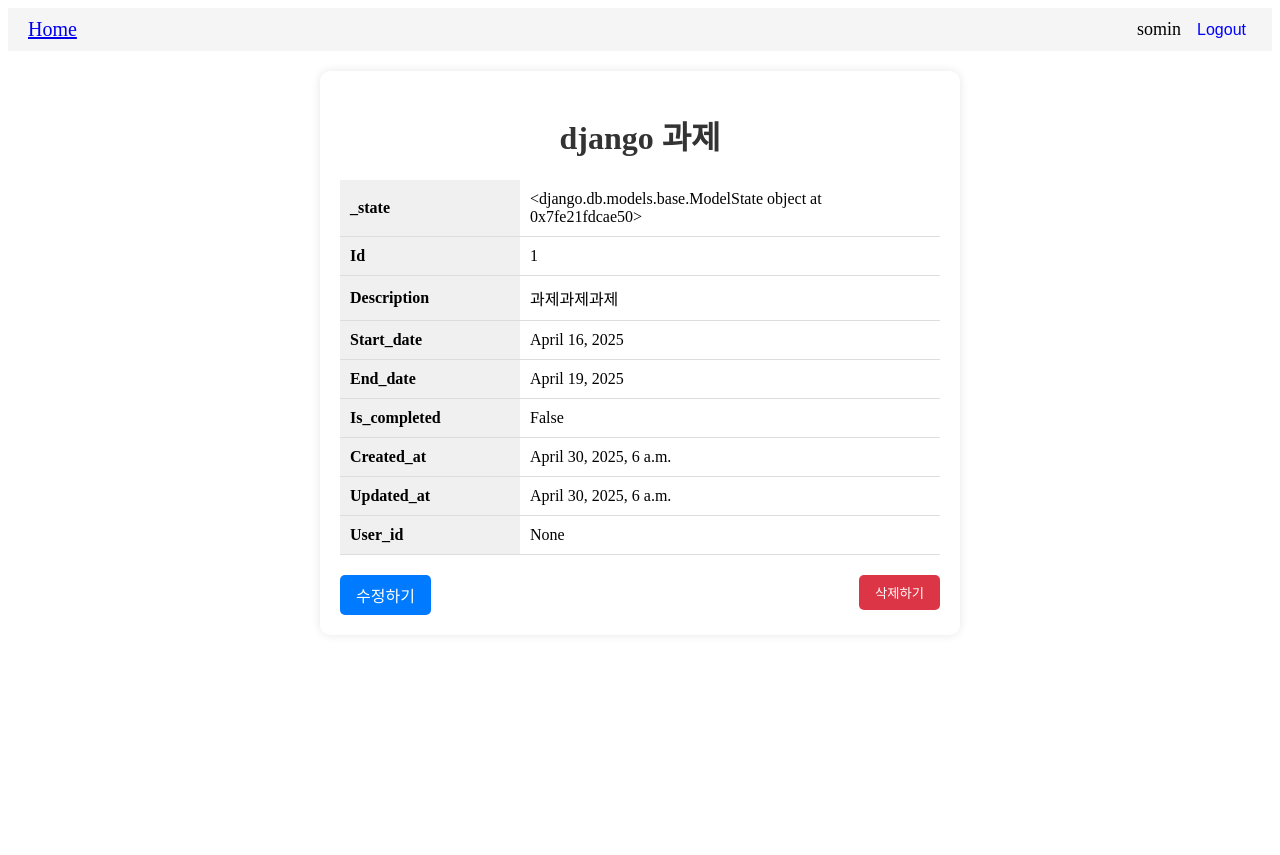
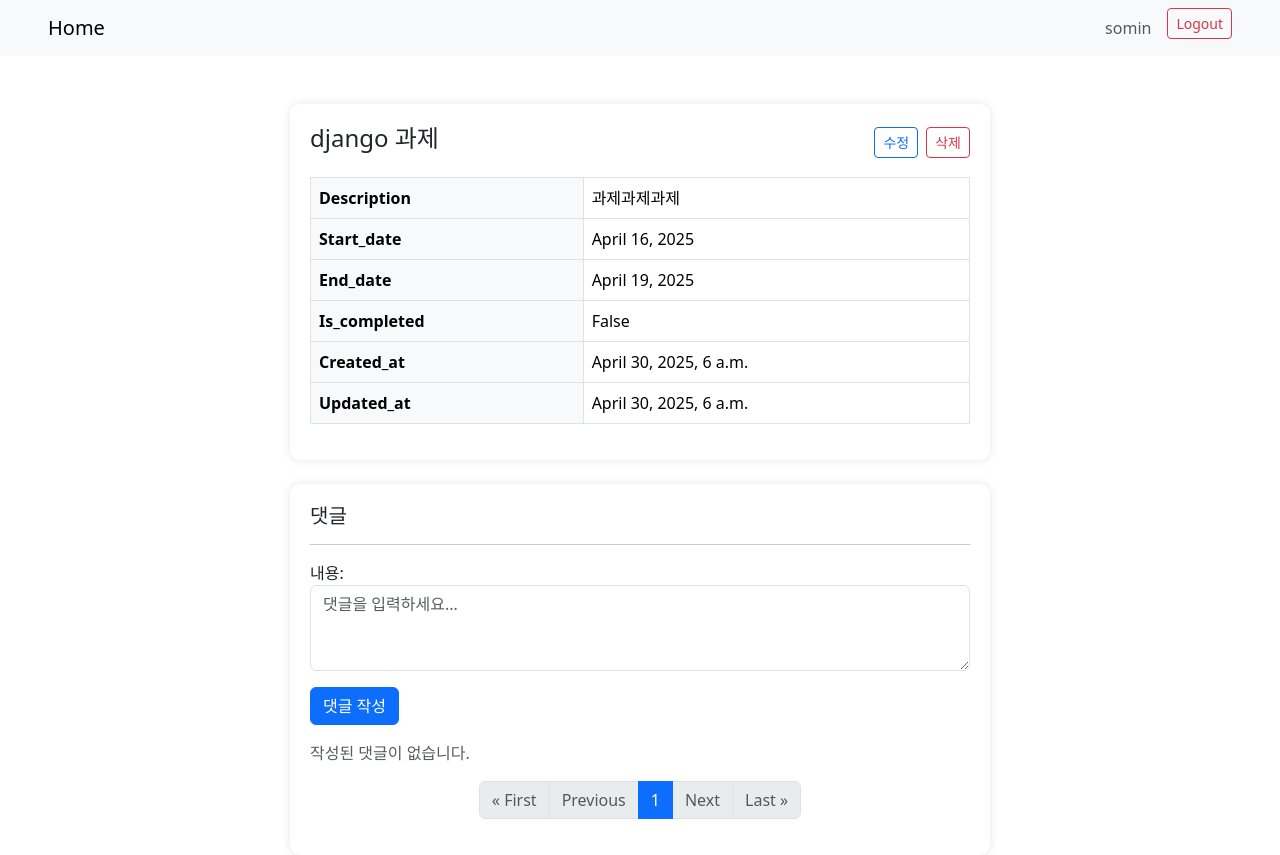
Before and after one commit to somineda/Django, a Django app: page /cbv/1/ in a window 1280 px wide. Before the commit the page ends 615 px from the top, so only its background shows below. Run offline with Django 5.2, Linux system fonts and the light colour scheme; a user stored in the database is signed in; data comes from the database, SQL or seed files in the repository; both versions use the stored data as it was after the commit.

Commit message:
✨feat: chapter_06 Comment 모델 추가 과제 업로드

```diff
--- a/config/settings.py
+++ b/config/settings.py
@@ -124,7 +124,7 @@ STATIC_URL = 'static/'
 
 DEFAULT_AUTO_FIELD = 'django.db.models.BigAutoField'
 # 로그인 성공 후 이동할 페이지
-LOGIN_REDIRECT_URL = '/cbv/todo/'
+LOGIN_REDIRECT_URL = '/cbv/'
 
 # 로그아웃 후 이동할 페이지
 LOGOUT_REDIRECT_URL = '/accounts/login/'
--- a/templates/registration/login.html
+++ b/templates/registration/login.html
@@ -92,7 +92,7 @@
     <div class="login-container">
         <div class="login-box">
             <h2>Login</h2>
-            <form method="POST">
+            <form method="POST" action="">
                 {% csrf_token %}
                 {{ form.as_p }}
                 <button type="submit" class="login-button">Login</button>
--- a/templates/todo/base.html
+++ b/templates/todo/base.html
@@ -1,35 +1,30 @@
+{% load static %}
 <!DOCTYPE html>
 <html lang="en">
 <head>
     <meta charset="UTF-8">
     <title>Todo List</title>
+    <link href="https://cdn.jsdelivr.net/npm/bootstrap@5.3.3/dist/css/bootstrap.min.css" rel="stylesheet">
 </head>
 <body>
-    <nav style="display: flex; justify-content: space-between; padding: 10px 20px; background-color: #f5f5f5; align-items: center;">
-        <div>
-            <a style="font-size: 20px" href="{% url 'cbv_todo_list' %}">Home</a>
-
+    <nav class="navbar navbar-expand-lg navbar-light bg-light justify-content-between px-5">
+        <a class="navbar-brand" href="{% url 'cbv_todo_list' %}">Home</a>
+        <div class="d-flex">
+            {% if request.user.is_authenticated %}
+                <span class="navbar-text me-3">{{ request.user.username }}</span>
+                <form method="POST" action="{% url 'logout' %}">
+                    {% csrf_token %}
+                    <button class="btn btn-outline-danger btn-sm">Logout</button>
+                </form>
+            {% else %}
+                <a class="btn btn-outline-primary me-2" href="{% url 'signup' %}">Sign Up</a>
+                <a class="btn btn-outline-success" href="{% url 'login' %}">Login</a>
+            {% endif %}
         </div>
-
-        {% if request.user.is_authenticated %}
-            <div style="font-size: 18px; display: flex; align-items: center; gap: 10px;">
-                <span>{{ request.user.username }}</span>
-                <form action="{% url 'logout' %}" method="POST" style="margin: 0;">
-                    {% csrf_token %}
-                    <button style="border: 0; font-size: 16px; background: none; cursor: pointer; color: blue;">Logout</button>
-                </form>
-            </div>
-        {% else %}
-            <div style="font-size: 18px;">
-                <a href="{% url 'signup' %}" style="margin-right: 15px; text-decoration: none;">SignUp</a>
-                <a href="{% url 'login' %}" style="text-decoration: none;">Login</a>
-            </div>
-        {% endif %}
     </nav>
 
-    <div style="padding: 20px;">
-        {% block content %}
-        {% endblock %}
+    <div class="container mt-4">
+        {% block content %}{% endblock %}
     </div>
 </body>
 </html>
--- /dev/null
+++ b/templates/todo/pagination.html
@@ -0,0 +1,40 @@
+<!-- pagination.html -->
+<nav>
+    <ul class="pagination justify-content-center">
+        {% if page_obj.has_previous %}
+            <li class="page-item">
+                <a class="page-link" href="?page=1{% if fragment %}#{{ fragment }}{% endif %}">&laquo; First</a>
+            </li>
+            <li class="page-item">
+                <a class="page-link" href="?page={{ page_obj.previous_page_number }}{% if fragment %}#{{ fragment }}{% endif %}">Previous</a>
+            </li>
+        {% else %}
+            <li class="page-item disabled"><span class="page-link">&laquo; First</span></li>
+            <li class="page-item disabled"><span class="page-link">Previous</span></li>
+        {% endif %}
+
+        {% for num in page_obj.paginator.page_range %}
+            {% if num > page_obj.number|add:'-3' and num < page_obj.number|add:'3' %}
+                {% if num == page_obj.number %}
+                    <li class="page-item active"><span class="page-link">{{ num }}</span></li>
+                {% else %}
+                    <li class="page-item">
+                        <a class="page-link" href="?page={{ num }}{% if fragment %}#{{ fragment }}{% endif %}">{{ num }}</a>
+                    </li>
+                {% endif %}
+            {% endif %}
+        {% endfor %}
+
+        {% if page_obj.has_next %}
+            <li class="page-item">
+                <a class="page-link" href="?page={{ page_obj.next_page_number }}{% if fragment %}#{{ fragment }}{% endif %}">Next</a>
+            </li>
+            <li class="page-item">
+                <a class="page-link" href="?page={{ page_obj.paginator.num_pages }}{% if fragment %}#{{ fragment }}{% endif %}">Last &raquo;</a>
+            </li>
+        {% else %}
+            <li class="page-item disabled"><span class="page-link">Next</span></li>
+            <li class="page-item disabled"><span class="page-link">Last &raquo;</span></li>
+        {% endif %}
+    </ul>
+</nav>
--- a/templates/todo/todo_info.html
+++ b/templates/todo/todo_info.html
@@ -1,62 +1,96 @@
 {% extends 'todo/base.html' %}
 
 {% block content %}
-<div class="container" style="
-    max-width: 600px;
+<style>
+    .custom-container {
+        max-width: 700px;
         margin: auto;
         background: #fff;
         padding: 20px;
         border-radius: 10px;
-    box-shadow: 0 0 10px rgba(0, 0, 0, 0.1);">
+        box-shadow: 0 0 10px rgba(0, 0, 0, 0.1);
+    }
+    .comment-list-item {
+        padding: 10px;
+        margin: 10px 0;
+        background: #f8f9fa;
+        border-radius: 5px;
+    }
+</style>
 
-    <h1 style="text-align: center; color: #333;">{{ todo.title }}</h1>
-
-    <table style="
-        width: 100%;
-        border-collapse: collapse;
-        margin-top: 20px;">
+<!-- Todo 상세 정보 -->
+<div class="mt-5 custom-container">
+    <div class="d-flex justify-content-between align-items-center mb-3">
+        <h1 class="h4">{{ todo.title }}</h1>
+        <div class="d-flex gap-2">
+            <a href="{% url 'cbv_todo_update' todo.id %}" class="btn btn-outline-primary btn-sm">수정</a>
+            <form method="POST" action="{% url 'cbv_todo_delete' todo.id %}">
+                {% csrf_token %}
+                <button type="submit" class="btn btn-outline-danger btn-sm">삭제</button>
+            </form>
+        </div>
+    </div>
+    <table class="table table-bordered">
         {% for key, value in todo.items %}
-            {% if key != 'title' %}
+            {% if key not in 'title id user_id _state _prefetched_objects_cache' %}
                 <tr>
-                <th style="
-                    background: #f0f0f0;
-                    width: 30%;
-                    padding: 10px;
-                    text-align: left;
-                    border-bottom: 1px solid #ddd;">
-                    {{ key|capfirst }}
-                </th>
-                <td style="
-                    padding: 10px;
-                    border-bottom: 1px solid #ddd;">
-                    {{ value }}
-                </td>
+                    <th class="bg-light text-capitalize">{{ key }}</th>
+                    <td>{{ value }}</td>
                 </tr>
             {% endif %}
         {% endfor %}
     </table>
+</div>
 
-    <div style="margin-top: 20px; display: flex; justify-content: space-between;">
-        <a href="{% url 'cbv_todo_update' todo.id %}" style="
-            padding: 8px 16px;
-            background-color: #007bff;
-            color: white;
-            text-decoration: none;
-            border-radius: 5px;">
-            수정하기
-        </a>
-        <form action="{% url 'cbv_todo_delete' todo.id %}" method="POST">
+<!-- 댓글 영역 -->
+<div class="custom-container mt-4" id="comment_wrapper">
+    <h2 class="h5">댓글</h2>
+    <hr>
+    <form method="POST" action="{% url 'comment_create' todo.id %}" class="mb-3">
         {% csrf_token %}
-            <button type="submit" style="
-                padding: 8px 16px;
-                background-color: #dc3545;
-                color: white;
-                border: none;
-                border-radius: 5px;
-                cursor: pointer;">
-                삭제하기
-            </button>
+        {{ form.as_p }}
+        <button class="btn btn-primary">댓글 작성</button>
+    </form>
+
+    {% for comment in page_obj %}
+        <div class="comment-list-item">
+            <div class="d-flex justify-content-between align-items-center">
+                <strong>{{ comment.user }}</strong>
+                {% if request.user == comment.user or request.user.is_staff %}
+                <div class="d-flex gap-1">
+                    <button class="btn btn-sm btn-outline-primary" onclick="toggleForm({{ comment.id }})">수정</button>
+                    <form method="POST" action="{% url 'comment_delete' comment.id %}">
+                        {% csrf_token %}
+                        <button class="btn btn-sm btn-outline-danger" type="submit">삭제</button>
                     </form>
                 </div>
+                {% endif %}
             </div>
+            <p class="mb-1">{{ comment.message }}</p>
+            <p class="text-end text-muted" style="font-size: 0.85rem;">{{ comment.created_at }}</p>
+
+            <!-- 수정 폼 (숨겨져 있음) -->
+            <form id="edit-form-{{ comment.id }}" method="POST" action="{% url 'comment_update' comment.id %}" style="display: none;">
+                {% csrf_token %}
+                {{ form.as_p }}
+                <button class="btn btn-sm btn-primary">수정 완료</button>
+            </form>
+        </div>
+    {% empty %}
+        <p class="text-muted">작성된 댓글이 없습니다.</p>
+    {% endfor %}
+
+    {% include 'todo/pagination.html' with fragment='comment_wrapper' %}
+</div>
+
+<script>
+    function toggleForm(commentId) {
+        const form = document.getElementById(`edit-form-${commentId}`);
+        if (form.style.display === "none") {
+            form.style.display = "block";
+        } else {
+            form.style.display = "none";
+        }
+    }
+</script>
 {% endblock %}
--- a/todo/forms.py
+++ b/todo/forms.py
@@ -1,16 +1,31 @@
 from django import forms
-from todo.models import Todo
+from todo.models import Todo, Comment
 
 
-# 생성(Create) 용 폼 - 완료 여부는 제외
 class TodoForm(forms.ModelForm):
     class Meta:
         model = Todo
         fields = ["title", "description", "start_date", "end_date"]
 
 
-# 수정(Update) 용 폼 - 완료 여부(is_completed) 포함
 class TodoUpdateForm(forms.ModelForm):
     class Meta:
         model = Todo
         fields = ["title", "description", "start_date", "end_date", "is_completed"]
+
+
+class CommentForm(forms.ModelForm):
+    class Meta:
+        model = Comment
+        fields = ['message']
+        labels = {
+            'message': '내용',
+        }
+        widgets = {
+            'message': forms.Textarea(attrs={
+                'rows': 3,
+                'cols': 40,
+                'class': 'form-control',
+                'placeholder': '댓글을 입력하세요...',
+            })
+        }
--- a/todo/models.py
+++ b/todo/models.py
@@ -9,7 +9,18 @@ class Todo(models.Model):
     is_completed = models.BooleanField(default=False)
     created_at = models.DateTimeField(auto_now_add=True)
     updated_at = models.DateTimeField(auto_now=True)
-    user = models.ForeignKey(User, on_delete=models.CASCADE,  null=True) # 어떤 유저가 만든건지
+    user = models.ForeignKey(User, on_delete=models.CASCADE, null=True)  # 어떤 유저가 만든건지
 
     def __str__(self):
         return self.title
+
+
+class Comment(models.Model):
+    todo = models.ForeignKey(Todo, on_delete=models.CASCADE, related_name='comments')
+    user = models.ForeignKey(User, on_delete=models.CASCADE, related_name='comments')
+    message = models.TextField(max_length=200)
+    created_at = models.DateTimeField(auto_now_add=True)
+    updated_at = models.DateTimeField(auto_now=True)
+
+    def __str__(self):
+        return f'{self.user.username} - {self.message[:20]}'
--- a/todo/urls.py
+++ b/todo/urls.py
@@ -3,7 +3,7 @@
 from django.urls import path
 from .cb_views import (
     TodoListView, TodoDetailView, TodoCreateView,
-    TodoUpdateView, TodoDeleteView,
+    TodoUpdateView, TodoDeleteView, CommentCreateView, CommentUpdateView, CommentDeleteView,
 )
 
 urlpatterns = [
@@ -12,4 +12,9 @@ urlpatterns = [
     path('<int:pk>/', TodoDetailView.as_view(), name='cbv_todo_info'),
     path('<int:pk>/update/', TodoUpdateView.as_view(), name='cbv_todo_update'),
     path('<int:pk>/delete/', TodoDeleteView.as_view(), name='cbv_todo_delete'),
+
+    path('comment/<int:todo_id>/create/', CommentCreateView.as_view(), name='comment_create'),
+    path('comment/<int:pk>/update/', CommentUpdateView.as_view(), name='comment_update'),
+    path('comment/<int:pk>/delete/', CommentDeleteView.as_view(), name='comment_delete'),
+
 ]
```
Also changed, not shown: templates/todo/todo_list.html (+24 -57 lines), todo/cb_views.py (+70 -4 lines), db.sqlite3, todo/migrations/0003_comment.py (added). Lines whose indentation alone changed are shown as unchanged.
